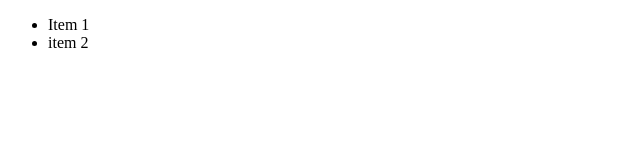
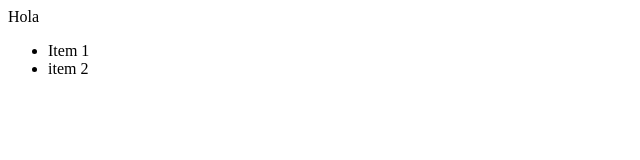
Before and after one commit to shelontwo/testes_senac_2025, a plain HTML site: page index.html in a window 1280 px wide. Shown: the whole page, without its empty margins (0-640 px from the left). Drawn offline with Linux system fonts and the light colour scheme.

Commit message:
2 versao

```diff
--- a/index.html
+++ b/index.html
@@ -6,6 +6,8 @@
     <title>Testes do GIT</title>
 </head>
 <body>
+
+    <div>Hola</div>
     <ul>
         <li>Item 1</li>
         <li>item 2</li>
```
